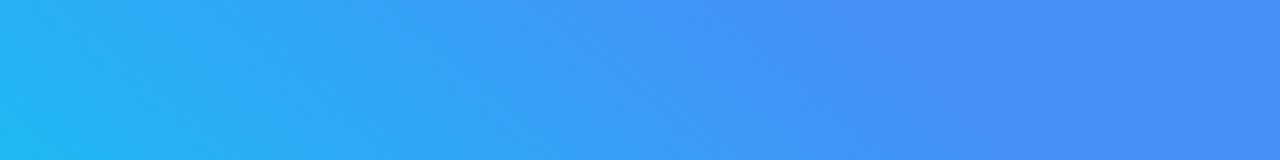
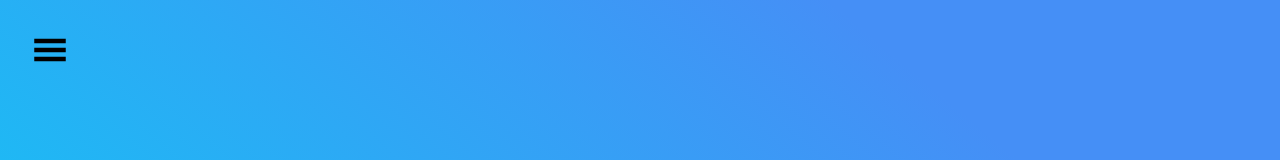
Before and after one commit to M3hTi/portfolio, a React (Vite) app: page / in a window 1280 px wide. Shown: the top 160 px of the page. Built offline with nearby package versions, Linux system fonts and the light colour scheme.

Commit message:
feat: ✨ integrate SideBar component into About and Home pages for consistent navigation

```diff
--- a/src/pages/About.jsx
+++ b/src/pages/About.jsx
@@ -3,10 +3,12 @@ import sharedStyles from "../components/shared.module.css";
 import { DotLottieReact } from "@lottiefiles/dotlottie-react";
 import { IoHome } from "react-icons/io5";
 import { Link } from "react-router-dom";
+import SideBar from "../components/SideBar";
 
 function About() {
   return (
     <main>
+      <SideBar />
       <div className={sharedStyles.sectionContainer}>
         <div className={sharedStyles.headerContainer}>
           <h1>About Me</h1>
--- a/src/pages/Home.jsx
+++ b/src/pages/Home.jsx
@@ -3,10 +3,12 @@ import styles from "./Home.module.css";
 
 import { DotLottieReact } from "@lottiefiles/dotlottie-react";
 import { IoHome } from "react-icons/io5";
+import SideBar from "../components/SideBar";
 
 function Home() {
   return (
     <main>
+      <SideBar />
       <div className={styles.homeContainer}>
         <div className={styles.headerText}>
           <h1>Welcome to my portfolio!</h1>
```
